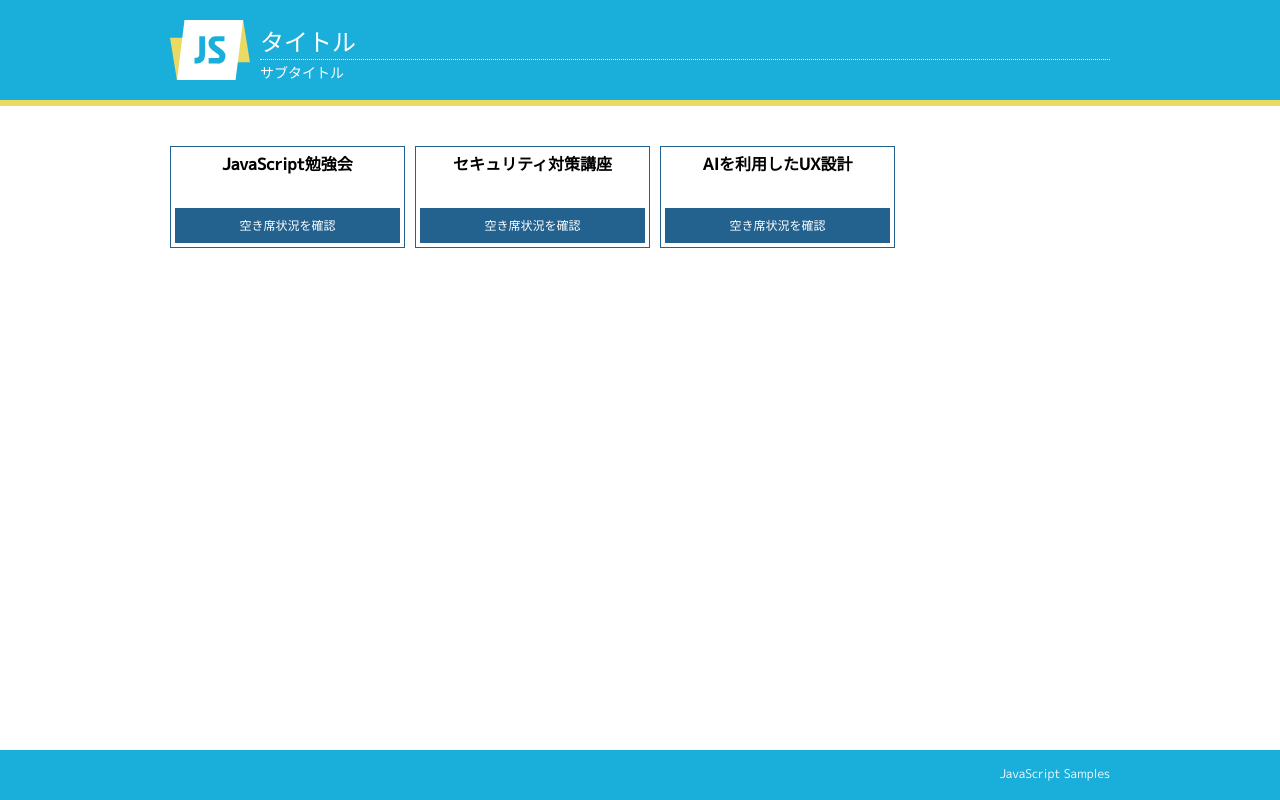
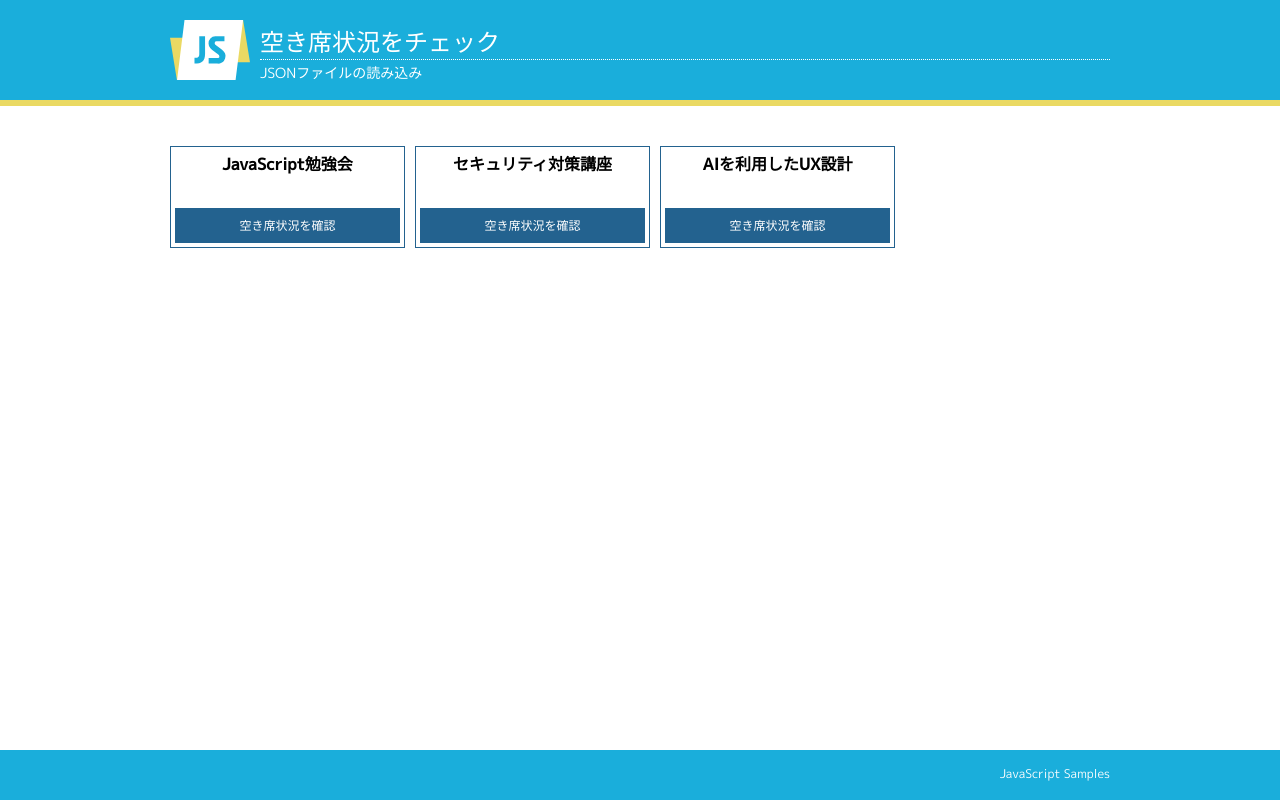
Before and after one commit to yamanoha-hub/js-practice, a plain HTML site: page 6-03_ajax/index.html in a window 1280 px wide. Drawn offline with Linux system fonts and the light colour scheme.

Commit message:
タイトル記入 復習コメントアウト

```diff
--- a/6-03_ajax/index.html
+++ b/6-03_ajax/index.html
@@ -46,8 +46,8 @@
 <body>
 <header>
   <div class="container">
-    <h1>タイトル</h1>
-    <h2>サブタイトル</h2>
+    <h1>空き席状況をチェック</h1>
+    <h2>JSONファイルの読み込み</h2>
   </div><!-- /.container -->
 </header>
 <main>
@@ -80,20 +80,28 @@
   'use strict';
 
   $(document).ready(function() {
+    // ajax記述
     $.ajax({url: 'data.json', dataType: 'json'})
+    // ダウンロードできた時
+    // パラメータdataに保存される
     .done(function(data) {
-      // console.log(data);
       data.forEach(function(item, index) {
+        // data.jsonのcrowdedがyesなら
         if(item.crowded === 'yes') {
+          // id名を取得
           const idName = '#' + item.id;
+          // crowdedクラスをcheckにつける
           $(idName).find('.check').addClass('crowded');
         }
       });
     })
+    // ダウンロードできなかった時
     .fail(function() {
+      // アラートを表示
       window.alert('読み込みエラー');
     });
 
+    // クリックされたら空き席状況を表示
     $('.check').on('click', function() {
       if($(this).hasClass('crowded')) {
         $(this).text('残りわずか').addClass('red');
```
Also changed, not shown: 6-01_menu/index.html (+5 -2 lines), 6-02_drawer/index.html (+3 -0 lines), 7-01_geolocation/index.html (+5 -3 lines).
